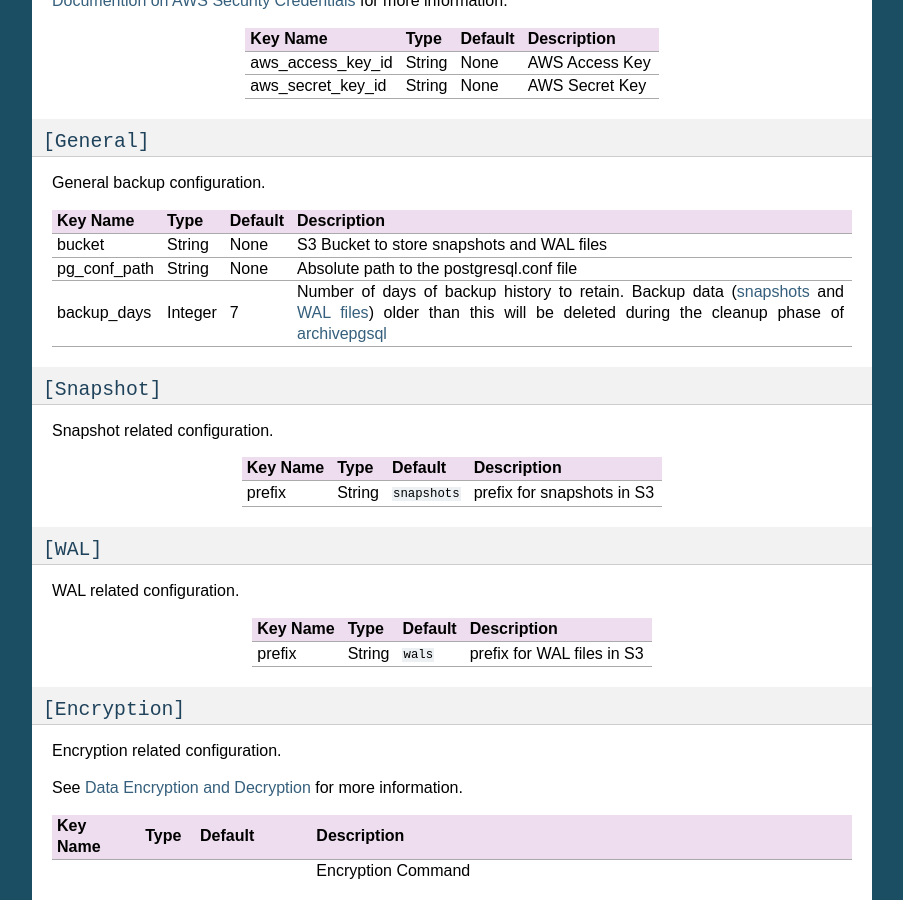
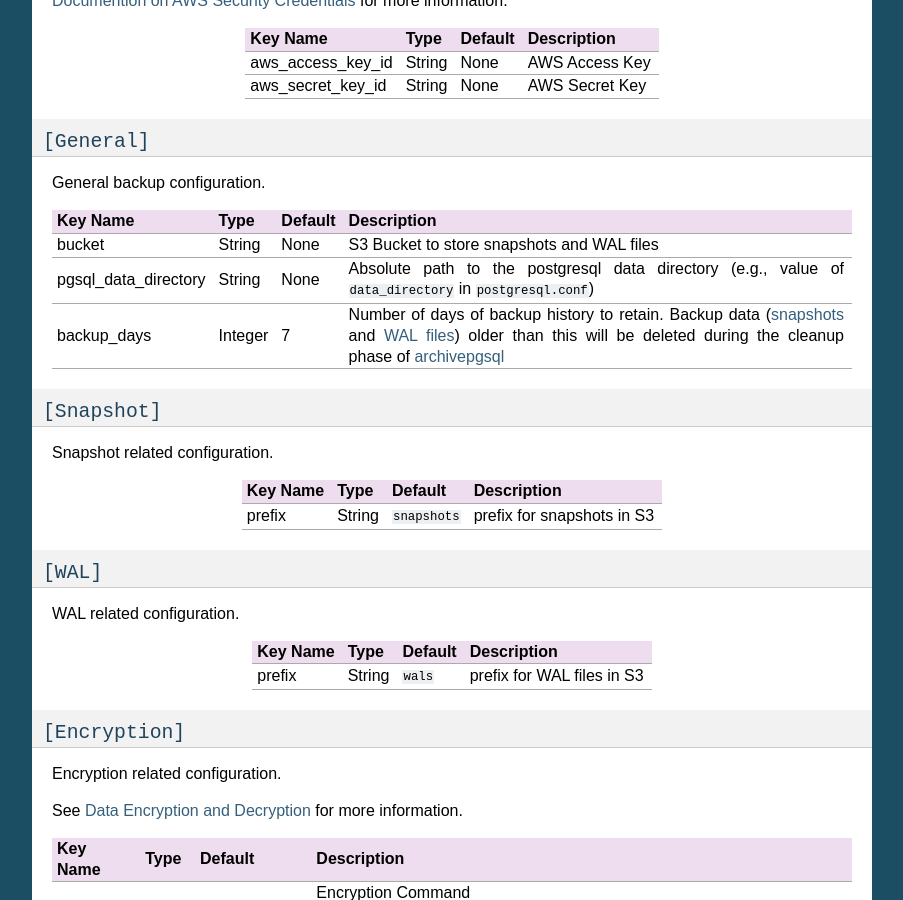
Before and after one commit to nbarendt/PgsqlBackup, a Sphinx documentation site: the page built from docs/configuration.rst, in a window 1280 px wide and 900 px high, scrolled down 1030 px. Shown: the whole window, without its empty margins (198-1101 px from the left). Built offline with Sphinx 7.4.7, drawn with Linux system fonts in a browser that asks for light colours.

Commit message:
changed usage of pgsql data_directory
original plan was to use the postgresql.conf file to determine the location of the data_directory; turns out there are multiple ways to set that variable for pgsql (including command-line, and "include 'filename'")

so, we will require it to be specified explicitly in the configuration file

```diff
--- a/docs/configuration.rst
+++ b/docs/configuration.rst
@@ -78,25 +78,28 @@ These fields must contain your AWS Access Key and Secret Keys, respectively.  Pl
 
 General backup configuration.
 
-+--------------+-----------+-------------+-----------------------------+
-| Key Name     |   Type    |   Default   |  Description                |
-+==============+===========+=============+=============================+
-| bucket       |   String  | None        | S3 Bucket to store snapshots|
-|              |           |             | and WAL files               |
-+--------------+-----------+-------------+-----------------------------+
-| pg_conf_path | String    | None        | Absolute path to the        |
-|              |           |             | postgresql.conf file        |
-+--------------+-----------+-------------+-----------------------------+
-| backup_days  | Integer   | 7           | Number of days of backup    |
-|              |           |             | history                     |
-|              |           |             | to retain.  Backup data     |
-|              |           |             | (:term:`snapshots` and      |
-|              |           |             | :term:`WAL files`)          |
-|              |           |             | older                       |
-|              |           |             | than this will be           |
-|              |           |             | deleted during the cleanup  |
-|              |           |             | phase of :ref:`archivepgsql`|
-+--------------+-----------+-------------+-----------------------------+
++----------------------+-----------+-------------+-----------------------------+
+| Key Name             |   Type    |   Default   |  Description                |
++======================+===========+=============+=============================+
+| bucket               |   String  | None        | S3 Bucket to store snapshots|
+|                      |           |             | and WAL files               |
++----------------------+-----------+-------------+-----------------------------+
+| pgsql_data_directory | String    | None        | Absolute path to the        |
+|                      |           |             | postgresql data directory   |
+|                      |           |             | (e.g., value of             |
+|                      |           |             | ``data_directory`` in       |
+|                      |           |             | ``postgresql.conf``)        |
++----------------------+-----------+-------------+-----------------------------+
+| backup_days          | Integer   | 7           | Number of days of backup    |
+|                      |           |             | history                     |
+|                      |           |             | to retain.  Backup data     |
+|                      |           |             | (:term:`snapshots` and      |
+|                      |           |             | :term:`WAL files`)          |
+|                      |           |             | older                       |
+|                      |           |             | than this will be           |
+|                      |           |             | deleted during the cleanup  |
+|                      |           |             | phase of :ref:`archivepgsql`|
++----------------------+-----------+-------------+-----------------------------+
 
 .. _config_snapshot:
 
```
